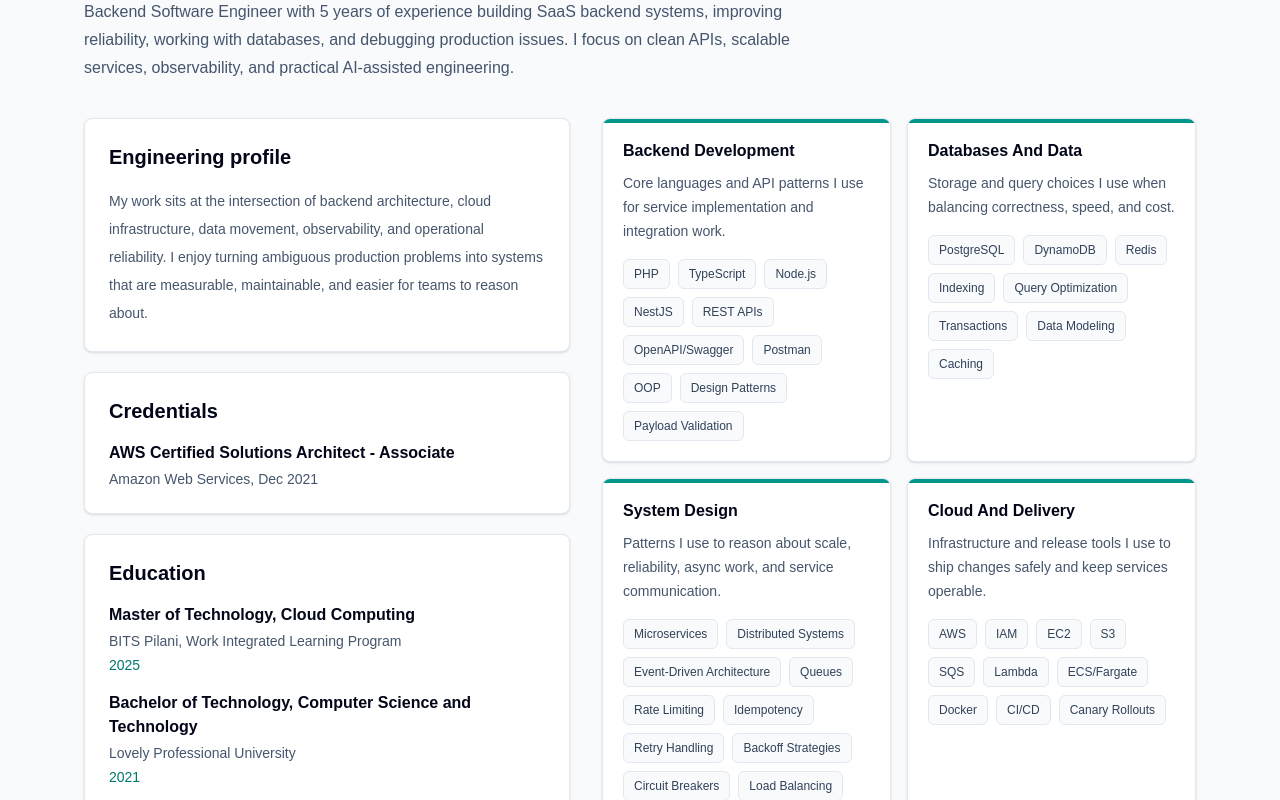
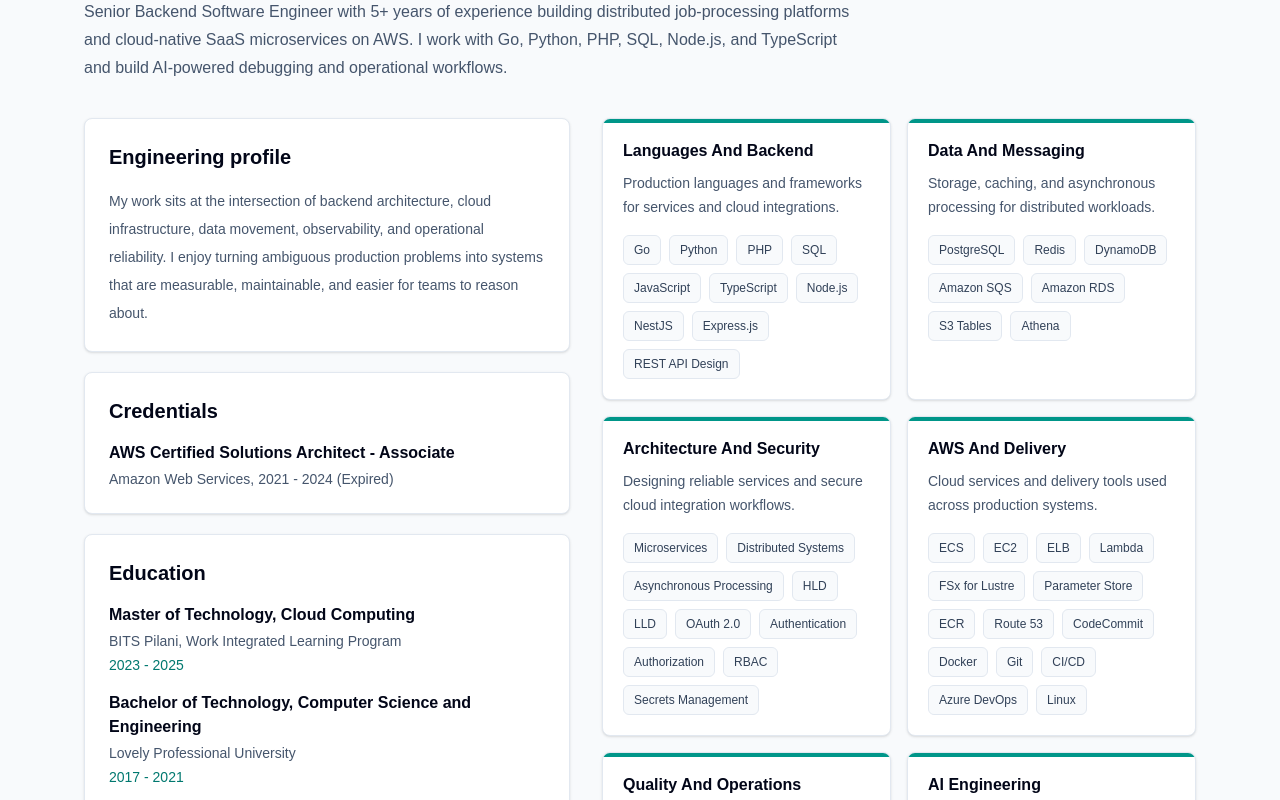
Before and after one commit to Lokesh-Burma/Personal-Portfolio, a Next.js app: page /about in a window 1280 px wide. Shown: the part 260-1060 px from the top of the page. Built offline with nearby package versions, Linux system fonts and the light colour scheme.

Commit message:
Updated Portfolio Projects

```diff
--- a/app/contact/page.tsx
+++ b/app/contact/page.tsx
@@ -21,7 +21,7 @@
           </Link>
           <Link className="rounded-lg border border-slate-200 bg-white p-6 shadow-sm transition hover:border-teal-500" href={profile.resumeHref}>
             <p className="text-sm font-semibold text-slate-500">Resume</p>
-            <p className="mt-2 font-semibold text-slate-950">Download PDF</p>
+            <p className="mt-2 font-semibold text-slate-950">Request by email</p>
           </Link>
         </div>
       </Section>
--- a/app/layout.tsx
+++ b/app/layout.tsx
@@ -4,9 +4,9 @@
 import { Analytics } from "@vercel/analytics/next";
 
 export const metadata: Metadata = {
-  title: "Lokesh Burma | Backend Software Engineer",
+  title: "Lokesh Burma | Senior Backend Software Engineer",
   description:
-    "Portfolio and technical writing hub for Lokesh Burma, a backend-focused Senior Software Engineer building cloud-native SaaS systems.",
+    "Portfolio and technical writing hub for Lokesh Burma, a Senior Backend Software Engineer building distributed SaaS platforms, AWS microservices, and AI-powered operations.",
 };
 
 export default function RootLayout({ children }: Readonly<{ children: React.ReactNode }>) {
--- a/app/page.tsx
+++ b/app/page.tsx
@@ -15,7 +15,7 @@
         <div className="mx-auto grid min-h-[calc(100vh-73px)] max-w-6xl content-center gap-12 px-5 py-16 lg:grid-cols-[1.15fr_0.85fr] lg:items-center">
           <div>
             <p className="text-sm font-semibold uppercase tracking-[0.14em] text-teal-700">
-              Senior Software Engineer | Backend systems and production reliability
+              {profile.title} | Distributed systems and AI engineering
             </p>
             <h1 className="mt-5 max-w-4xl text-5xl font-semibold tracking-tight text-slate-950 md:text-7xl">
               Lokesh Burma
@@ -38,7 +38,7 @@
                 className="rounded-md border border-slate-300 px-5 py-3 text-sm font-semibold text-slate-950 transition hover:bg-slate-100"
                 href={profile.resumeHref}
               >
-                Download resume
+                Request resume
               </Link>
             </div>
           </div>
@@ -104,7 +104,7 @@
       <Section
         eyebrow="Engineering themes"
         title="Selected engineering work"
-        intro="High-level summaries of backend work, written generically so the engineering value is clear without exposing company-specific implementation details."
+        intro="Selected work across distributed backup processing, historical-data migration, reliability, and AI-powered operations."
       >
         <div className="grid gap-5 lg:grid-cols-3">
           {projects.map((project) => (
--- a/components/nav.tsx
+++ b/components/nav.tsx
@@ -29,7 +29,7 @@
         </div>
         <Link
           className="rounded-md bg-slate-950 px-3 py-2 text-sm font-semibold text-white transition hover:bg-slate-800"
-          href="/Lokesh_Burma_Resume.pdf"
+          href="mailto:lokesh.burma@outlook.com?subject=Resume%20request"
         >
           Resume
         </Link>
--- /dev/null
+++ b/content/projects/ai-operations-reporting.mdx
@@ -0,0 +1,10 @@
+---
+title: "AI-Assisted Operations Reporting"
+stack: ["AI Engineering", "Automation", "Observability"]
+summary: "Operational summaries that help engineers review service health."
+outcome: "Reduced repetitive context gathering and improved report consistency."
+---
+
+# AI-Assisted Operations Reporting
+
+I developed AI-assisted operational reporting to help engineers review service health. My contributions focused on organizing relevant signals into understandable summaries and maintaining useful investigation context. The workflow supports engineering judgment and follow-up.
--- a/content/projects/claude-debugger-agent.mdx
+++ b/content/projects/claude-debugger-agent.mdx
@@ -1,49 +1,10 @@
 ---
-title: "AI-Assisted Debugging Workflow"
-stack: ["Claude Code", "MCP", "Azure DevOps", "Kibana", "Databases", "Prompt Engineering"]
-summary: "An AI-assisted debugging workflow that connects issue context, logs, database checks, and structured RCA prompts to support root-cause analysis and fix planning."
-outcome: "Reduced manual incident-analysis effort by making root-cause analysis more structured, repeatable, and easier for engineers to adopt."
+title: "AI-Assisted Debugging"
+stack: ["AI Engineering", "Developer Tools", "Human Review"]
+summary: "Investigation assistance that helps engineers organize context and review recommendations."
+outcome: "Made investigation findings easier to organize and assess."
 ---
 
-# AI-Assisted Debugging Workflow
+# AI-Assisted Debugging
 
-Production debugging often starts with scattered context: an issue description, logs, recent changes, database signals, and tribal knowledge from previous incidents. AI can help organize that context, but only when the workflow is structured and reviewed by engineers.
-
-This project focused on using AI as an investigation assistant, not as an unchecked decision maker.
-
-## Problem
-
-Debugging production issues can be slow when engineers have to manually collect issue details, inspect logs, check related data, and convert findings into a root-cause-analysis flow.
-
-The important engineering concerns were:
-
-- Gather useful context consistently.
-- Summarize signals without losing important details.
-- Keep the engineer in control of decisions.
-- Produce fix-plan suggestions that can be reviewed.
-- Help other engineers adopt the workflow.
-
-## Approach
-
-I built an AI-assisted debugging workflow that combined issue context, operational signals, database checks, and structured RCA prompts. The workflow helped produce investigation summaries and possible fix plans for engineer review.
-
-The design focused on:
-
-- Context collection from engineering tools.
-- Log and issue summarization.
-- Structured RCA prompts, including Five Why's analysis.
-- Database checks where appropriate.
-- Human review before any fix plan was treated as actionable.
-- Setup guides and team adoption support.
-
-## Engineering Value
-
-This work reduced manual investigation effort by making debugging more repeatable. It also helped engineers move from scattered signals to a clearer RCA path while keeping human review at the center of the workflow.
-
-## Skills Demonstrated
-
-- AI-assisted engineering workflows.
-- Production debugging.
-- Prompt design.
-- RCA preparation.
-- Engineering enablement.
+I developed AI-assisted debugging workflows to help engineers organize relevant context and prepare investigation summaries. The work focused on useful instructions, clear evidence, and reviewable recommendations. Engineers retain responsibility for validating findings and deciding on changes.
--- /dev/null
+++ b/content/projects/distributed-backup-platform.mdx
@@ -0,0 +1,10 @@
+---
+title: "Distributed Background Processing"
+stack: ["Distributed Systems", "Asynchronous Processing", "Containers"]
+summary: "Backend processing designed for reliable asynchronous workloads."
+outcome: "Improved service maintainability and production diagnostics."
+---
+
+# Distributed Background Processing
+
+I contributed to distributed backend processing and application modernization. My work included background execution, concurrency, and service-level logging. I also helped improve deployment boundaries and maintainability as application responsibilities evolved.
--- a/lib/profile.ts
+++ b/lib/profile.ts
@@ -1,105 +1,107 @@
 export const profile = {
   name: "Lokesh Burma",
-  title: "Senior Software Engineer",
+  title: "Senior Backend Software Engineer",
   location: "Hyderabad, India",
   email: "lokesh.burma@outlook.com",
   linkedin: "https://www.linkedin.com/in/lokeshburma",
-  resumeHref: "/Lokesh_Burma_Resume.pdf",
+  resumeHref: "mailto:lokesh.burma@outlook.com?subject=Resume%20request",
   summary:
-    "Backend Software Engineer with 5 years of experience building SaaS backend systems, improving reliability, working with databases, and debugging production issues. I focus on clean APIs, scalable services, observability, and practical AI-assisted engineering.",
+    "Senior Backend Software Engineer with 5+ years of experience building distributed job-processing platforms and cloud-native SaaS microservices on AWS. I work with Go, Python, PHP, SQL, Node.js, and TypeScript and build AI-powered debugging and operational workflows.",
 };
 
 export const skills = [
   {
-    group: "Backend Development",
-    description:
-      "Core languages and API patterns I use for service implementation and integration work.",
-    items: [
+    "group": "Languages And Backend",
+    "description": "Production languages and frameworks for services and cloud integrations.",
+    "items": [
+      "Go",
+      "Python",
       "PHP",
+      "SQL",
+      "JavaScript",
       "TypeScript",
       "Node.js",
       "NestJS",
-      "REST APIs",
-      "OpenAPI/Swagger",
-      "Postman",
-      "OOP",
-      "Design Patterns",
-      "Payload Validation",
-    ],
+      "Express.js",
+      "REST API Design"
+    ]
   },
   {
-    group: "Databases And Data",
-    description:
-      "Storage and query choices I use when balancing correctness, speed, and cost.",
-    items: [
+    "group": "Data And Messaging",
+    "description": "Storage, caching, and asynchronous processing for distributed workloads.",
+    "items": [
       "PostgreSQL",
+      "Redis",
       "DynamoDB",
-      "Redis",
-      "Indexing",
-      "Query Optimization",
-      "Transactions",
-      "Data Modeling",
-      "Caching",
-    ],
+      "Amazon SQS",
+      "Amazon RDS",
+      "S3 Tables",
+      "Athena"
+    ]
   },
   {
-    group: "System Design",
-    description:
-      "Patterns I use to reason about scale, reliability, async work, and service communication.",
-    items: [
+    "group": "Architecture And Security",
+    "description": "Designing reliable services and secure cloud integration workflows.",
+    "items": [
       "Microservices",
       "Distributed Systems",
-      "Event-Driven Architecture",
-      "Queues",
-      "Rate Limiting",
-      "Idempotency",
-      "Retry Handling",
-      "Backoff Strategies",
-      "Circuit Breakers",
-      "Load Balancing",
-      "High Availability",
-      "Failure Handling",
-    ],
+      "Asynchronous Processing",
+      "HLD",
+      "LLD",
+      "OAuth 2.0",
+      "Authentication",
+      "Authorization",
+      "RBAC",
+      "Secrets Management"
+    ]
   },
   {
-    group: "Cloud And Delivery",
-    description:
-      "Infrastructure and release tools I use to ship changes safely and keep services operable.",
-    items: [
-      "AWS",
-      "IAM",
+    "group": "AWS And Delivery",
+    "description": "Cloud services and delivery tools used across production systems.",
+    "items": [
+      "ECS",
       "EC2",
-      "S3",
-      "SQS",
+      "ELB",
       "Lambda",
-      "ECS/Fargate",
+      "FSx for Lustre",
+      "Parameter Store",
+      "ECR",
+      "Route 53",
+      "CodeCommit",
       "Docker",
+      "Git",
       "CI/CD",
-      "Canary Rollouts",
-    ],
+      "Azure DevOps",
+      "Linux"
+    ]
   },
   {
-    group: "Observability And Debugging",
-    description:
-      "Signals I rely on to investigate failures, track health, and explain production behavior.",
-    items: [
+    "group": "Quality And Operations",
+    "description": "Engineering practices for production delivery and incident response.",
+    "items": [
+      "Unit Testing",
+      "Integration Testing",
       "Grafana",
       "Kibana",
       "CloudWatch",
-      "Root Cause Analysis",
-      "Five Why's RCA",
-    ],
+      "Design Reviews",
+      "PR Reviews",
+      "Incident Response"
+    ]
   },
   {
-    group: "AI-Assisted Engineering",
-    description:
-      "AI tools and workflows I use to speed up investigation, documentation, and RCA preparation.",
-    items: [
+    "group": "AI Engineering",
+    "description": "Grounded agents for operational reporting and reviewed debugging recommendations.",
+    "items": [
+      "LangFlow",
+      "RAG",
+      "AI Agents",
+      "Agentic Workflows",
+      "Embeddings",
       "Claude Code",
-      "MCP",
-      "Prompt Engineering",
-    ],
-  },
+      "MCP"
+    ]
+  }
 ];
 
 export const fundamentals = [
@@ -240,144 +242,174 @@
 
 export const credentials = [
   {
-    title: "AWS Certified Solutions Architect - Associate",
-    detail: "Amazon Web Services, Dec 2021",
-  },
+    "title": "AWS Certified Solutions Architect - Associate",
+    "detail": "Amazon Web Services, 2021 - 2024 (Expired)"
+  }
 ];
 
 export const education = [
   {
-    degree: "Master of Technology, Cloud Computing",
-    school: "BITS Pilani, Work Integrated Learning Program",
-    period: "2025",
+    "degree": "Master of Technology, Cloud Computing",
+    "school": "BITS Pilani, Work Integrated Learning Program",
+    "period": "2023 - 2025"
   },
   {
-    degree: "Bachelor of Technology, Computer Science and Technology",
-    school: "Lovely Professional University",
-    period: "2021",
-  },
+    "degree": "Bachelor of Technology, Computer Science and Engineering",
+    "school": "Lovely Professional University",
+    "period": "2017 - 2021"
+  }
 ];
 
 export const highlights = [
-  "Built backend routing logic for large-scale SaaS data workflows using explicit states and phased rollout controls.",
-  "Improved reliability by classifying temporary, permanent, and customer-action-needed failures.",
-  "Preserved retry history and error context to make production debugging easier.",
-  "Built AI-assisted debugging workflows using logs, issue context, database checks, and RCA prompts.",
+  "Built and modernized distributed background processing for SaaS workloads.",
+  "Designed application changes that support safe data migrations and preserve data correctness.",
+  "Improved failure classification and diagnostic context for clearer production support.",
+  "Developed AI-assisted investigation and operational reporting with engineer review."
 ];
 
 export const impactAreas = [
   {
-    title: "SaaS Backend Architecture",
-    text: "Built backend features for multi-tenant SaaS systems with attention to data correctness, safe rollout, and maintainable service behavior.",
+    "title": "Distributed Backup Systems",
+    "text": "Built asynchronous backend services with attention to concurrency, reliability, and maintainability."
   },
   {
-    title: "Reliability And Debugging",
-    text: "Improved failure handling by making errors easier to classify, retry, inspect, and explain during production support.",
+    "title": "Data Migration And Reliability",
+    "text": "Improved data handling during storage transitions while preserving application correctness."
   },
   {
-    title: "AI-Assisted Engineering",
-    text: "Used AI tools to support debugging and RCA by combining logs, issue context, database checks, and structured engineering prompts.",
+    "title": "AI Operations And Debugging",
+    "text": "Developed AI-assisted workflows to organize operational context and support engineer-reviewed investigations."
   },
   {
-    title: "Production Ownership",
-    text: "Worked inside a large production codebase with focus on safe changes, clear handoff, monitoring, and operational readiness.",
-  },
+    "title": "Engineering Leadership",
+    "text": "Mentor junior engineers and contribute to design reviews, PR reviews, releases, and incident response."
+  }
 ];
 
 export const experience = [
   {
-    role: "Senior Software Engineer",
-    company: "SysCloud",
-    location: "Hyderabad, India",
-    period: "May 2023 - Present",
-    summary:
-      "Building and maintaining backend systems for SaaS product workloads, with focus on reliability, databases, observability, and AI-assisted debugging.",
-    focus: [
-      "Backend APIs",
-      "Reliability",
-      "Databases",
-      "Production Debugging",
-      "Observability",
+    "role": "Senior Software Engineer",
+    "company": "SysCloud Technologies Pvt Ltd",
+    "location": "Hyderabad, India",
+    "period": "May 2023 - Present",
+    "summary": "Building backend services with a focus on data correctness, reliability, and practical AI-assisted engineering.",
+    "focus": [
+      "PHP",
+      "PostgreSQL",
+      "Node.js",
+      "TypeScript",
+      "Python",
+      "AI Engineering",
+      "Technical Leadership"
     ],
-    bullets: [
-      "Backend systems: Implemented backend changes for large-scale SaaS data workflows while keeping read/write behavior safe.",
-      "Rollout safety: Used explicit states, fallback paths, and tenant-level controls to reduce migration risk.",
-      "Reliability: Classified temporary, permanent, and customer-action-needed failures so issues were easier to retry, inspect, and resolve.",
-      "Resilience: Worked with retry, backoff, and failure-handling patterns for long-running production workflows.",
-      "Debugging: Preserved retry history, error codes, and workflow status details to make production issues easier to investigate.",
-      "AI engineering: Built an AI-assisted debugging workflow that uses issue context, logs, database checks, and RCA prompts to suggest fix plans.",
-      "Team enablement: Created setup guides and knowledge-transfer sessions so engineers could use AI-assisted debugging workflows independently.",
-      "Operations: Built monitoring for production health signals and supported reliability work across cloud workloads.",
-    ],
+    "bullets": [
+      "Data reliability: Designed backend changes that support safe data migration and consistent application behavior.",
+      "Operations: Developed reporting workflows that help engineers review service health and investigate issues.",
+      "AI-assisted engineering: Built investigation assistants that organize relevant context and propose recommendations for engineer review.",
+      "Failure handling: Partnered with product and database teams to improve error classification, diagnostic history, and actionable explanations.",
+      "Leadership: Mentor junior engineers and contribute to design and PR reviews, releases, and incident response."
+    ]
   },
   {
-    role: "Software Engineer",
-    company: "SysCloud",
-    location: "Hyderabad, India",
-    period: "May 2021 - Apr 2023",
-    summary:
-      "Built and maintained backend services across SaaS product workflows while contributing to microservices and production support.",
-    focus: ["PHP", "Node.js", "Microservices", "Backend APIs", "Debugging"],
-    bullets: [
-      "Contributed to the transition from a PHP monolith to backend microservices.",
-      "Improved maintainability by helping split backend responsibilities into smaller services.",
-      "Worked on backend APIs, data persistence, debugging, and production support for SaaS workflows.",
+    "role": "Software Engineer",
+    "company": "SysCloud Technologies Pvt Ltd",
+    "location": "Hyderabad, India",
+    "period": "May 2021 - Apr 2023",
+    "summary": "Built backend services and contributed to application modernization and production reliability.",
+    "focus": [
+      "Go",
+      "PHP",
+      "Asynchronous Processing",
+      "Containers",
+      "Caching"
     ],
+    "bullets": [
+      "Backend development: Implemented asynchronous processing and improved maintainability of background workloads.",
+      "Resource efficiency: Improved resource allocation and reduced repeated service and database access.",
+      "Modernization: Contributed to service decomposition, containerized delivery, and clearer application logging."
+    ]
   },
   {
-    role: "Software Engineer Intern",
-    company: "SysCloud",
-    location: "Remote",
-    period: "Nov 2020 - Apr 2021",
-    summary:
-      "Supported monitoring, log analysis, and release coordination while learning production backend operations.",
-    focus: [
-      "CloudWatch",
-      "Grafana",
-      "Kibana",
-      "Log Analysis",
-      "Production Support",
+    "role": "Software Engineer Intern",
+    "company": "SysCloud Technologies Pvt Ltd",
+    "location": "Hyderabad, India",
+    "period": "Nov 2020 - Apr 2021",
+    "summary": "Started my engineering career at SysCloud before progressing to Software Engineer in May 2021.",
+    "focus": [
+      "Backend Engineering",
+      "Production Operations"
     ],
-    bullets: [
-      "Supported backend workload monitoring using CloudWatch, Grafana, and Kibana.",
-      "Analyzed logs, helped identify recurring production issues, and partnered with engineers on fixes and release coordination.",
-    ],
-  },
+    "bullets": [
+      "Built the foundation for subsequent work on distributed backup services and production reliability."
+    ]
+  }
 ];
 
 export const projects = [
   {
-    slug: "saas-data-routing-safety",
-    title: "SaaS Data Routing And Migration Safety",
-    summary:
-      "A backend data-routing initiative for a multi-tenant SaaS product, focused on safe storage decisions during a phased data movement workflow.",
-    stack: ["PostgreSQL", "Node.js", "AWS", "Distributed Systems", "State Machines"],
-    outcome:
-      "Improved data movement safety by making storage decisions explicit through phased state-machine routing and buffered update handling.",
+    "slug": "saas-data-routing-safety",
+    "title": "Safe Data Migration",
+    "stack": [
+      "Backend Architecture",
+      "Data Modeling",
+      "Reliability"
+    ],
+    "summary": "Application changes that support data migration while maintaining correctness.",
+    "outcome": "Made data transitions easier to reason about and validate."
   },
   {
-    slug: "claude-debugger-agent",
-    title: "AI-Assisted Debugging Workflow",
-    summary:
-      "A debugging workflow that connects issue context, logs, database checks, and structured RCA prompts to support root-cause analysis and fix planning.",
-    stack: [
-      "Claude Code",
-      "MCP",
-      "Azure DevOps",
-      "Kibana",
-      "Databases",
-      "Prompt Engineering",
+    "slug": "claude-debugger-agent",
+    "title": "AI-Assisted Debugging",
+    "stack": [
+      "AI Engineering",
+      "Developer Tools",
+      "Human Review"
     ],
-    outcome:
-      "Reached 85%+ fix-plan accuracy and reduced manual incident-analysis effort across engineering teams.",
+    "summary": "Investigation assistance that helps engineers organize context and review recommendations.",
+    "outcome": "Made investigation findings easier to organize and assess."
   },
   {
-    slug: "failure-classification-observability",
-    title: "Failure Classification And Observability",
-    summary:
-      "A reliability initiative that classified temporary, permanent, and customer-action-needed workflow failures while preserving retry history for clearer diagnostics.",
-    stack: ["Node.js", "PHP", "Kibana", "Grafana", "CloudWatch"],
-    outcome:
-      "Improved support visibility by standardizing failure categories, preserving retry history, and expanding structured diagnostic coverage.",
+    "slug": "failure-classification-observability",
+    "title": "Failure Classification And Diagnostics",
+    "stack": [
+      "Reliability",
+      "Error Handling",
+      "Collaboration"
+    ],
+    "summary": "Clearer failure descriptions and diagnostic context for backend workflows.",
+    "outcome": "Improved the clarity of failure handling for engineering and support."
   },
+  {
+    "slug": "distributed-backup-platform",
+    "title": "Distributed Background Processing",
+    "stack": [
+      "Distributed Systems",
+      "Asynchronous Processing",
+      "Containers"
+    ],
+    "summary": "Backend processing designed for reliable asynchronous workloads.",
+    "outcome": "Improved service maintainability and production diagnostics."
+  },
+  {
+    "slug": "fsx-allocation-modernization",
+    "title": "Resource Allocation Improvements",
+    "stack": [
+      "Backend Development",
+      "Caching",
+      "Reliability"
+    ],
+    "summary": "More efficient resource selection and reduced repeated work.",
+    "outcome": "Simplified resource handling while maintaining reliability."
+  },
+  {
+    "slug": "ai-operations-reporting",
+    "title": "AI-Assisted Operations Reporting",
+    "stack": [
+      "AI Engineering",
+      "Automation",
+      "Observability"
+    ],
+    "summary": "Operational summaries that help engineers review service health.",
+    "outcome": "Reduced repetitive context gathering and improved report consistency."
+  }
 ];
```
Also changed, not shown: content/projects/failure-classification-observability.mdx (+6 -45 lines), content/projects/fsx-allocation-modernization.mdx (added, +10 -0 lines), content/projects/saas-data-routing-safety.mdx (+6 -45 lines), 1 other file (tests, documents, lock files or other folders).
